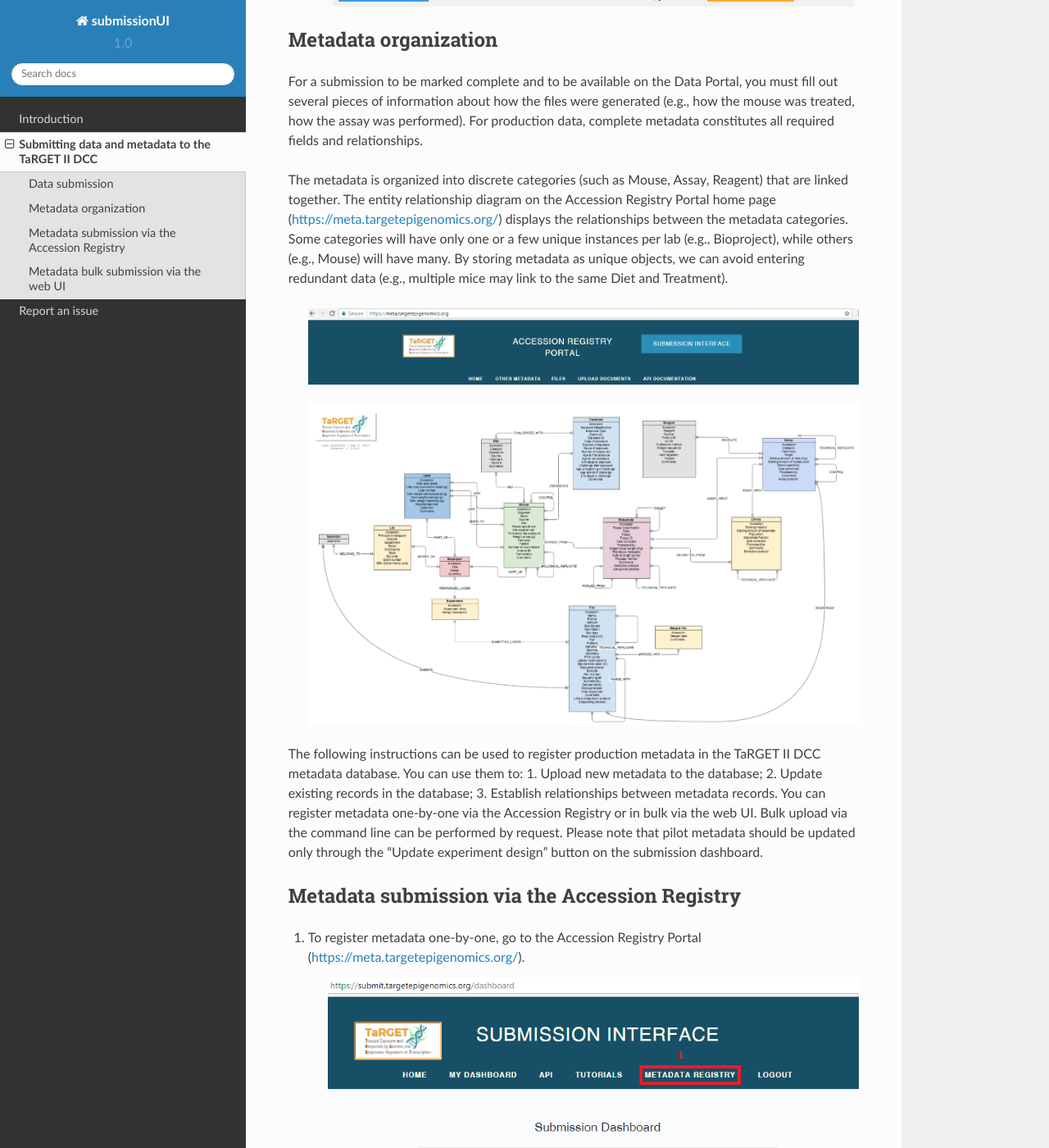
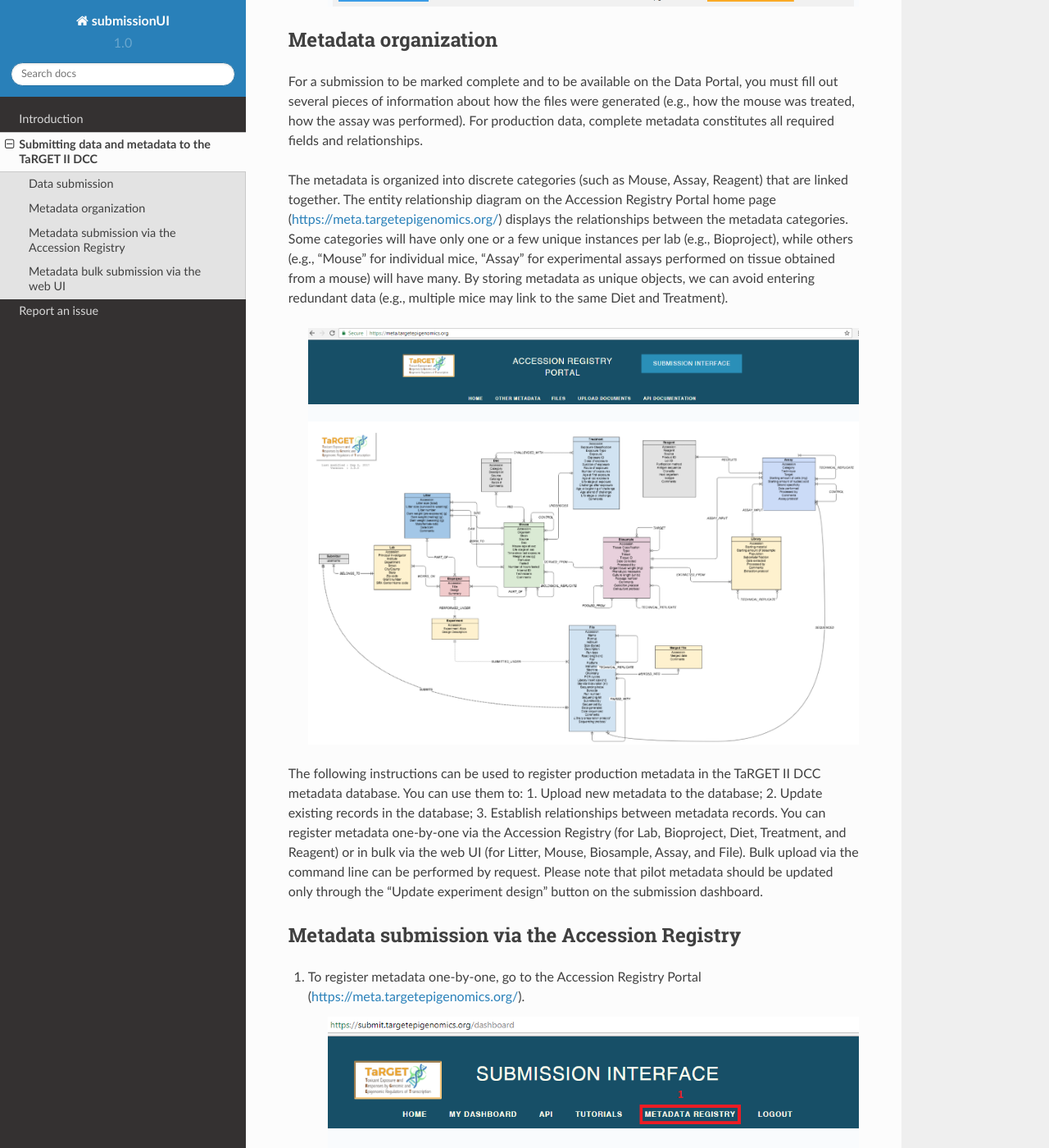
Before and after one commit to target2/submissionUI, a Sphinx documentation site: the page built from docs/tutorial.rst, in a window 1280 px wide and 1400 px high, scrolled down 7673 px. Shown: the whole window at 82% size. Built offline with Sphinx 7.4.7 and the Read the Docs theme 2.0.0, drawn with Linux system fonts in a browser that asks for light colours; some of the changed text lies outside the part shown.

```diff
--- a/docs/tutorial.rst
+++ b/docs/tutorial.rst
@@ -36,7 +36,7 @@
 
     .. image:: _static/Data_1c12.PNG
 
-    e. Next, follow the instructions to generate an md5sum list for your files, which will be used to ensure that the files were completely uploaded. Please also note the new file naming requirements. Submitted files must be in fastq or fastq.gz format. After pasting the md5sum list in the window, select "Submit" at the bottom of the page. An error will be returned if the naming convention has not been followed or the number of rows in the md5sum list does not match the number of files specified on the previous page.
+    e. Next, follow the instructions to generate an md5sum list for your files, which will be used to ensure that the files were completely uploaded. '''Please also note the new file naming requirements.''' Submitted files must be in fastq or fastq.gz format. After pasting the md5sum list in the window, select "Submit" at the bottom of the page. An error will be returned if the naming convention has not been followed or the number of rows in the md5sum list does not match the number of files specified on the previous page.
 
     .. image:: _static/Data_1c2.PNG
 
@@ -80,11 +80,11 @@
 ---------------------
 For a submission to be marked complete and to be available on the Data Portal, you must fill out several pieces of information about how the files were generated (e.g., how the mouse was treated, how the assay was performed). For production data, complete metadata constitutes all required fields and relationships.
 
-The metadata is organized into discrete categories (such as Mouse, Assay, Reagent) that are linked together. The entity relationship diagram on the Accession Registry Portal home page (https://meta.targetepigenomics.org/) displays the relationships between the metadata categories. Some categories will have only one or a few unique instances per lab (e.g., Bioproject), while others (e.g., Mouse) will have many. By storing metadata as unique objects, we can avoid entering redundant data (e.g., multiple mice may link to the same Diet and Treatment).
+The metadata is organized into discrete categories (such as Mouse, Assay, Reagent) that are linked together. The entity relationship diagram on the Accession Registry Portal home page (https://meta.targetepigenomics.org/) displays the relationships between the metadata categories. Some categories will have only one or a few unique instances per lab (e.g., Bioproject), while others (e.g., "Mouse" for individual mice, "Assay" for experimental assays performed on tissue obtained from a mouse) will have many. By storing metadata as unique objects, we can avoid entering redundant data (e.g., multiple mice may link to the same Diet and Treatment).
 
     .. image:: _static/ER.PNG
 
-The following instructions can be used to register production metadata in the TaRGET II DCC metadata database. You can use them to: 1. Upload new metadata to the database; 2. Update existing records in the database; 3. Establish relationships between metadata records. You can register metadata one-by-one via the Accession Registry or in bulk via the web UI. Bulk upload via the command line can be performed by request. Please note that pilot metadata should be updated only through the "Update experiment design" button on the submission dashboard.
+The following instructions can be used to register production metadata in the TaRGET II DCC metadata database. You can use them to: 1. Upload new metadata to the database; 2. Update existing records in the database; 3. Establish relationships between metadata records. You can register metadata one-by-one via the Accession Registry (for Lab, Bioproject, Diet, Treatment, and Reagent) or in bulk via the web UI (for Litter, Mouse, Biosample, Assay, and File). Bulk upload via the command line can be performed by request. Please note that pilot metadata should be updated only through the "Update experiment design" button on the submission dashboard.
 
 Metadata submission via the Accession Registry
 ----------------------------------------------
@@ -109,7 +109,7 @@
 
     .. image:: _static/SaveChanges_edit.png
 
-    f. To link a metadata object to another metadata object (e.g., associate a Mouse with its Treatment or Diet), select the object from the drop down menu and select "Add". Links can also be deleted without deleting the object (“X”).
+    f. To link a metadata object to another metadata object (e.g., associate a Bioproject with its Lab), select the object from the drop down menu and select "Add". Links can also be deleted without deleting the object (“X”).
 
     .. image:: _static/Links_edit.png
 
```
Also changed, not shown: other parts of docs/tutorial.rst (+9 -33 lines).
